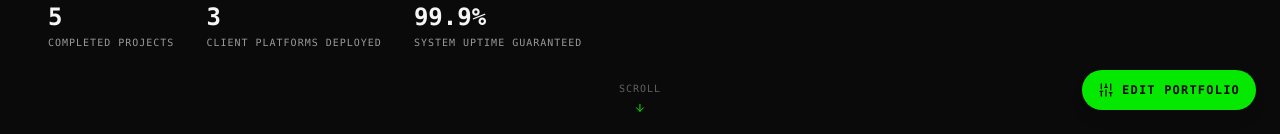
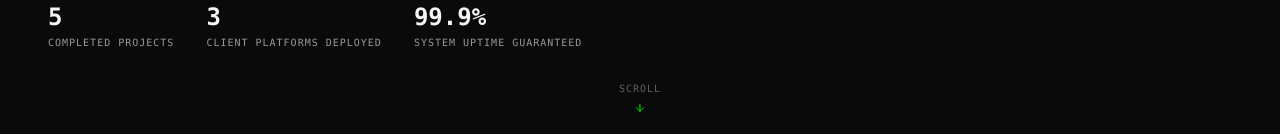
Before and after one commit to nedraseid-dev/myportfolio, a React (Vite) app: page / in a window 1280 px wide. Shown: the part 666-800 px from the top of the page. Built offline with nearby package versions, Linux system fonts and the light colour scheme.

Commit message:
updated the hero section

```diff
--- a/src/components/PortfolioEditor.tsx
+++ b/src/components/PortfolioEditor.tsx
@@ -153,14 +153,7 @@ export default function PortfolioEditor({ data, onChange, onReset }: PortfolioEd
   return (
     <>
       {/* Floating control trigger */}
-      <button
-        onClick={() => setIsOpen(true)}
-        className="fixed bottom-6 right-6 z-50 flex items-center gap-2 bg-primary text-primary-foreground font-semibold px-4 py-3 rounded-full shadow-lg hover:scale-105 active:scale-95 transition-all duration-200 cursor-pointer text-xs uppercase tracking-widest font-mono"
-        id="open-editor-btn"
-      >
-        <Sliders className="w-4 h-4" />
-        Edit Portfolio
-      </button>
+
 
       <AnimatePresence>
         {isOpen && (
--- a/src/data.ts
+++ b/src/data.ts
@@ -107,10 +107,10 @@ export const defaultPortfolioData: PortfolioData = {
     },
     {
       id: "exp-3",
-      role: "Software Engineering & CyberSecurity Trainee / Scholar",
+      role: "Software Engineering & CyberSecurity Trainee",
       company: "INSA (Information Network Security Administration)",
-      duration: "2022 - 2023",
-      description: "Acquired depth in secure software development lifecycle (SSDLC), security frameworks, and threat modeling. Designed and developed secure prototype services and analyzed vulnerabilities under expert security engineers.",
+      duration: "2025 - 2026",
+      description: "Acquired depth knowledge in secure software development lifecycle (SSDLC), security frameworks, and threat modeling. Designed and developed secure prototype services and analyzed vulnerabilities under expert security engineers.",
       tags: ["Application Security", "API Hardening", "SSDLC", "Network Security"],
     },
   ],
```
